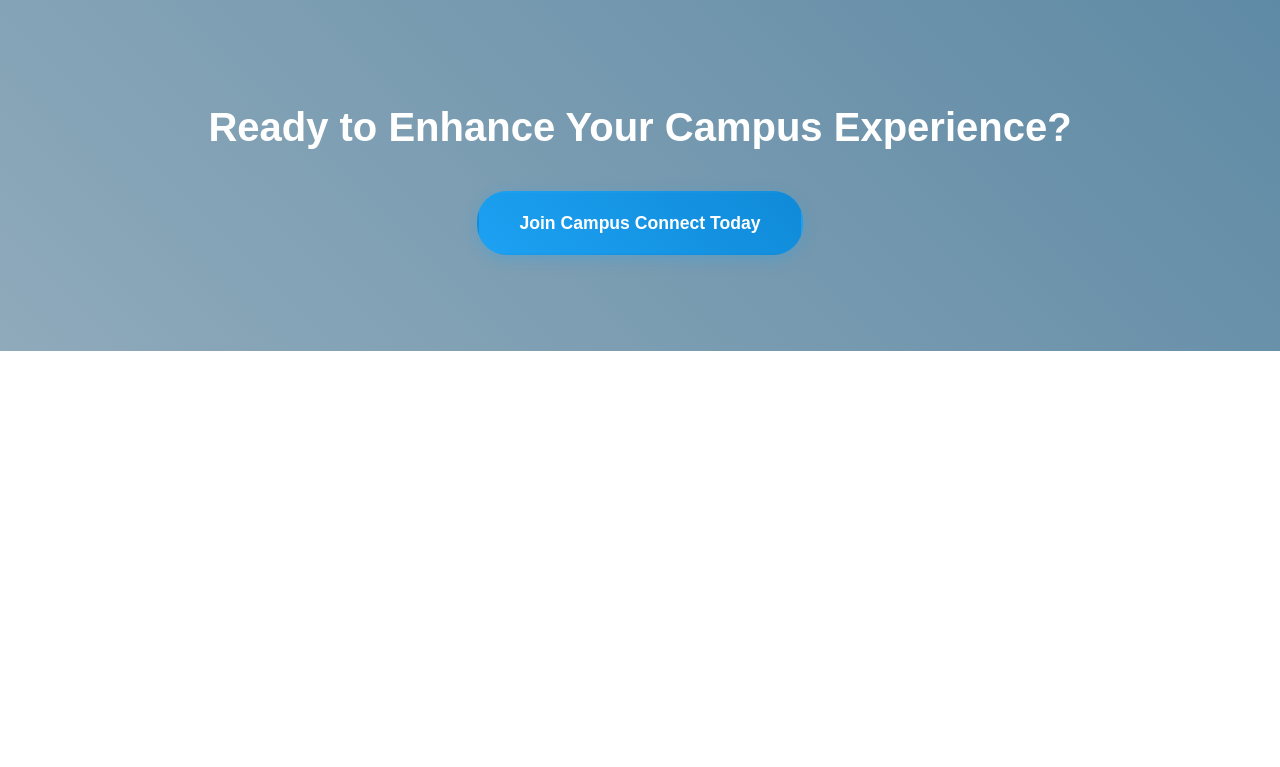
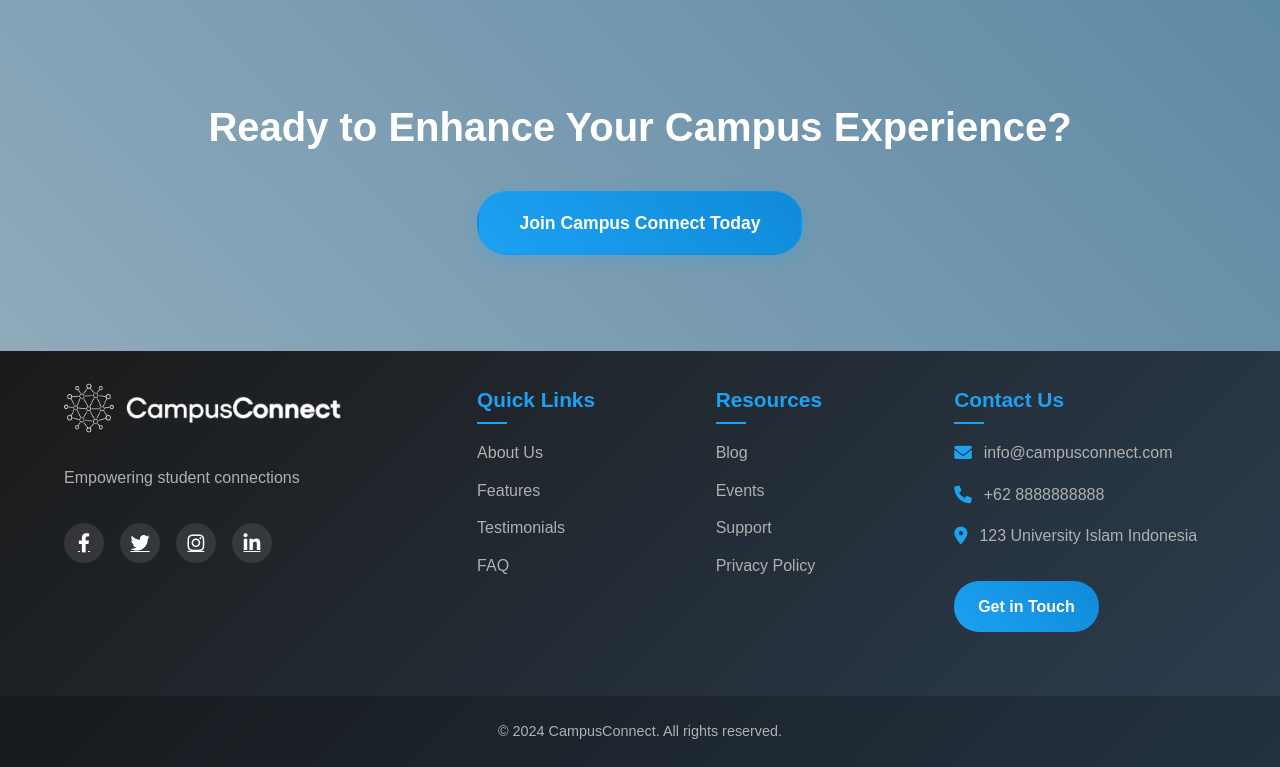
Before and after one commit to amga-d/CampusConnect, a PHP site: page /pages/landingpage.html in a window 1280 px wide. Shown: the part 2148-2915 px from the top of the page. Before the commit the page ends 2499 px from the top, so only its background shows below. Run offline with PHP 8.4, Linux system fonts and the light colour scheme.

Commit message:
added new logo images and footer in landing page

```diff
--- a/assets/styles/landingpage.css
+++ b/assets/styles/landingpage.css
@@ -424,10 +424,6 @@ nav {
     }
 }
 
-footer {
-    display: none;
-}
-
 /* Updated Custom cursor styles */
 .custom-cursor {
     width: 32px;
@@ -644,3 +640,245 @@ html {
         font-size: 2rem;
     }
 }
+
+.footer {
+    position: relative;
+    padding: 2rem 0 0;
+    color: #ffffff;
+    overflow: hidden;
+}
+
+.footer-background {
+    position: absolute;
+    top: 0;
+    left: 0;
+    right: 0;
+    bottom: 0;
+    background: linear-gradient(135deg, #1a1a1a, #2c3e50);
+    z-index: -1;
+}
+
+.footer-content {
+    display: grid;
+    grid-template-columns: 2fr 1fr 1fr 1.5fr;
+    gap: 4rem;
+    position: relative;
+}
+
+.footer-brand {
+    display: flex;
+    flex-direction: column;
+    align-items: flex-start;
+}
+
+.footer-logo {
+    display: flex;
+    align-items: center;
+    gap: 0.5rem;
+    margin-bottom: 1rem;
+}
+
+.footer-logo .logo1 {
+    height: 50px;
+    width: auto;
+    filter: brightness(0) invert(1);
+}
+
+.footer-logo .logo2 {
+    height: 40px;
+    width: auto;
+    filter: brightness(0) invert(1);
+}
+
+.footer-tagline {
+    font-size: 1rem;
+    color: #b0b0b0;
+    margin: 1rem 0;
+}
+
+.footer-social {
+    display: flex;
+    gap: 1rem;
+    margin-top: 1rem;
+}
+
+.footer-social a {
+    display: flex;
+    align-items: center;
+    justify-content: center;
+    width: 40px;
+    height: 40px;
+    border-radius: 50%;
+    background-color: rgba(255, 255, 255, 0.1);
+    color: #ffffff;
+    font-size: 1.2rem;
+    transition: all 0.3s ease;
+}
+
+.footer-social a:hover {
+    transform: translateY(-3px) scale(1.1);
+    background-color: var(--twitter-blue);
+    box-shadow: 0 4px 10px rgba(29, 161, 242, 0.3);
+}
+
+.footer-links h3,
+.footer-contact h3 {
+    color: var(--twitter-blue);
+    font-size: 1.3rem;
+    margin-bottom: 1.5rem;
+    font-weight: 600;
+    position: relative;
+}
+
+.footer-links h3::after,
+.footer-contact h3::after {
+    content: '';
+    position: absolute;
+    bottom: -0.5rem;
+    left: 0;
+    width: 30px;
+    height: 2px;
+    background-color: var(--twitter-blue);
+}
+
+.footer-links ul {
+    list-style: none;
+    padding: 0;
+}
+
+.footer-links ul li {
+    margin-bottom: 0.75rem;
+}
+
+.footer-links ul li a {
+    color: #b0b0b0;
+    text-decoration: none;
+    transition: all 0.3s ease;
+    display: inline-block;
+    position: relative;
+}
+
+.footer-links ul li a::after {
+    content: '';
+    position: absolute;
+    bottom: -2px;
+    left: 0;
+    width: 0;
+    height: 1px;
+    background-color: var(--twitter-blue);
+    transition: width 0.3s ease;
+}
+
+.footer-links ul li a:hover {
+    color: #ffffff;
+}
+
+.footer-links ul li a:hover::after {
+    width: 100%;
+}
+
+.footer-contact p {
+    color: #b0b0b0;
+    margin-bottom: 1rem;
+    display: flex;
+    align-items: center;
+    gap: 0.75rem;
+}
+
+.footer-contact i {
+    color: var(--twitter-blue);
+    font-size: 1.1rem;
+}
+
+.footer-button {
+    display: inline-block;
+    padding: 0.8rem 1.5rem;
+    background: linear-gradient(45deg, var(--twitter-blue), #0f8ad8);
+    color: #ffffff;
+    text-decoration: none;
+    border-radius: 25px;
+    font-weight: bold;
+    margin-top: 1rem;
+    transition: all 0.3s ease;
+}
+
+.footer-button:hover {
+    transform: translateY(-3px);
+    box-shadow: 0 4px 15px rgba(29, 161, 242, 0.4);
+}
+
+.footer-bottom {
+    margin-top: 4rem;
+    padding: 1.5rem 0;
+    text-align: center;
+    color: #b0b0b0;
+    font-size: 0.9rem;
+    background-color: rgba(0, 0, 0, 0.2);
+    position: relative;
+}
+
+/* Responsive styles for footer */
+@media (max-width: 1024px) {
+    .footer-content {
+        grid-template-columns: repeat(2, 1fr);
+    }
+}
+
+@media (max-width: 768px) {
+    .footer-content {
+        grid-template-columns: 1fr;
+        text-align: center;
+        gap: 3rem;
+    }
+
+    .footer-brand,
+    .footer-links,
+    .footer-contact {
+        align-items: center;
+    }
+
+    .footer-links h3::after,
+    .footer-contact h3::after {
+        left: 50%;
+        transform: translateX(-50%);
+    }
+
+    .footer-social {
+        justify-content: center;
+    }
+
+    .footer-contact p {
+        justify-content: center;
+    }
+}
+
+/* Subtle animation for footer elements */
+@keyframes fadeInUp {
+    from {
+        opacity: 0;
+        transform: translateY(20px);
+    }
+    to {
+        opacity: 1;
+        transform: translateY(0);
+    }
+}
+
+.footer-brand,
+.footer-links,
+.footer-contact {
+    animation: fadeInUp 0.6s ease-out;
+    animation-fill-mode: both;
+}
+
+.footer-links:nth-child(2) {
+    animation-delay: 0.2s;
+}
+
+.footer-links:nth-child(3) {
+    animation-delay: 0.4s;
+}
+
+.footer-contact {
+    animation-delay: 0.6s;
+}
--- a/pages/landingpage.html
+++ b/pages/landingpage.html
@@ -5,6 +5,7 @@
     <meta name="viewport" content="width=device-width, initial-scale=1.0">
     <title>CampusConnect - Discover Your Community</title>
     <link rel="stylesheet" href="../assets/styles/landingpage.css">
+    <link rel="stylesheet" href="https://cdnjs.cloudflare.com/ajax/libs/font-awesome/6.0.0-beta3/css/all.min.css">
 </head>
 <body>
     <header>
@@ -97,6 +98,57 @@
         </section>
     </main>
 
+    <footer class="footer">
+        <div class="footer-background"></div>
+        <div class="container">
+            <div class="footer-content">
+                <div class="footer-brand">
+                    <div class="footer-logo">
+                        <img class="logo1" src="../assets/img/landing/Logo image.png" alt="CampusConnect Logo">
+                        <img class="logo2" src="../assets/img/landing/Logo Name.png" alt="CampusConnect">
+                    </div>
+                    <p class="footer-tagline">Empowering student connections</p>
+                    <div class="footer-social">
+                        <a href="#" aria-label="Facebook"><i class="fab fa-facebook-f"></i></a>
+                        <a href="#" aria-label="Twitter"><i class="fab fa-twitter"></i></a>
+                        <a href="#" aria-label="Instagram"><i class="fab fa-instagram"></i></a>
+                        <a href="#" aria-label="LinkedIn"><i class="fab fa-linkedin-in"></i></a>
+                    </div>
+                </div>
+                <div class="footer-links">
+                    <h3>Quick Links</h3>
+                    <ul>
+                        <li><a href="#about">About Us</a></li>
+                        <li><a href="#features">Features</a></li>
+                        <li><a href="#testimonials">Testimonials</a></li>
+                        <li><a href="#faq">FAQ</a></li>
+                    </ul>
+                </div>
+                <div class="footer-links">
+                    <h3>Resources</h3>
+                    <ul>
+                        <li><a href="#blog">Blog</a></li>
+                        <li><a href="#events">Events</a></li>
+                        <li><a href="#support">Support</a></li>
+                        <li><a href="#privacy">Privacy Policy</a></li>
+                    </ul>
+                </div>
+                <div class="footer-contact">
+                    <h3>Contact Us</h3>
+                    <p><i class="fas fa-envelope"></i> info@campusconnect.com</p>
+                    <p><i class="fas fa-phone"></i> +62 8888888888</p>
+                    <p><i class="fas fa-map-marker-alt"></i> 123 University Islam Indonesia</p>
+                    <a href="#contact" class="footer-button">Get in Touch</a>
+                </div>
+            </div>
+        </div>
+        <div class="footer-bottom">
+            <div class="container">
+                <p>&copy; 2024 CampusConnect. All rights reserved.</p>
+            </div>
+        </div>
+    </footer>
+
     <div class="custom-cursor"></div>
     <div class="custom-cursor-dot"></div>
 
```
Also changed, not shown: assets/img/landing/Logo Name.png (added), assets/img/landing/Logo image.png (added).
